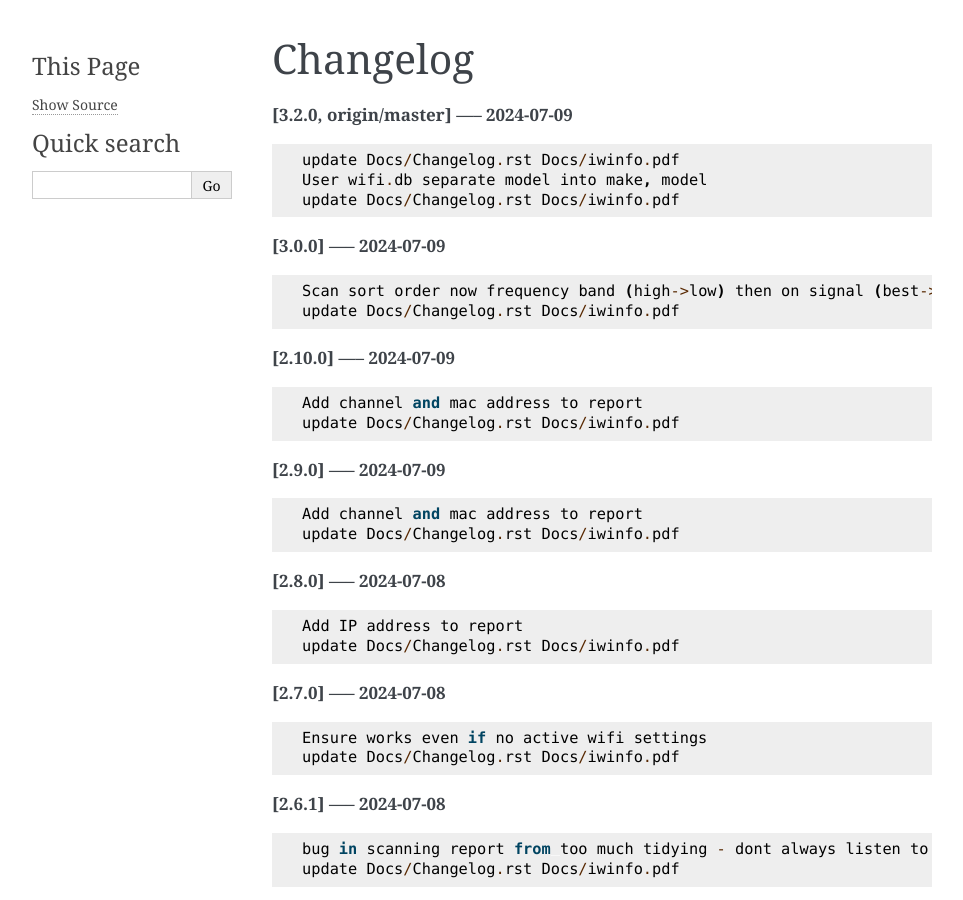
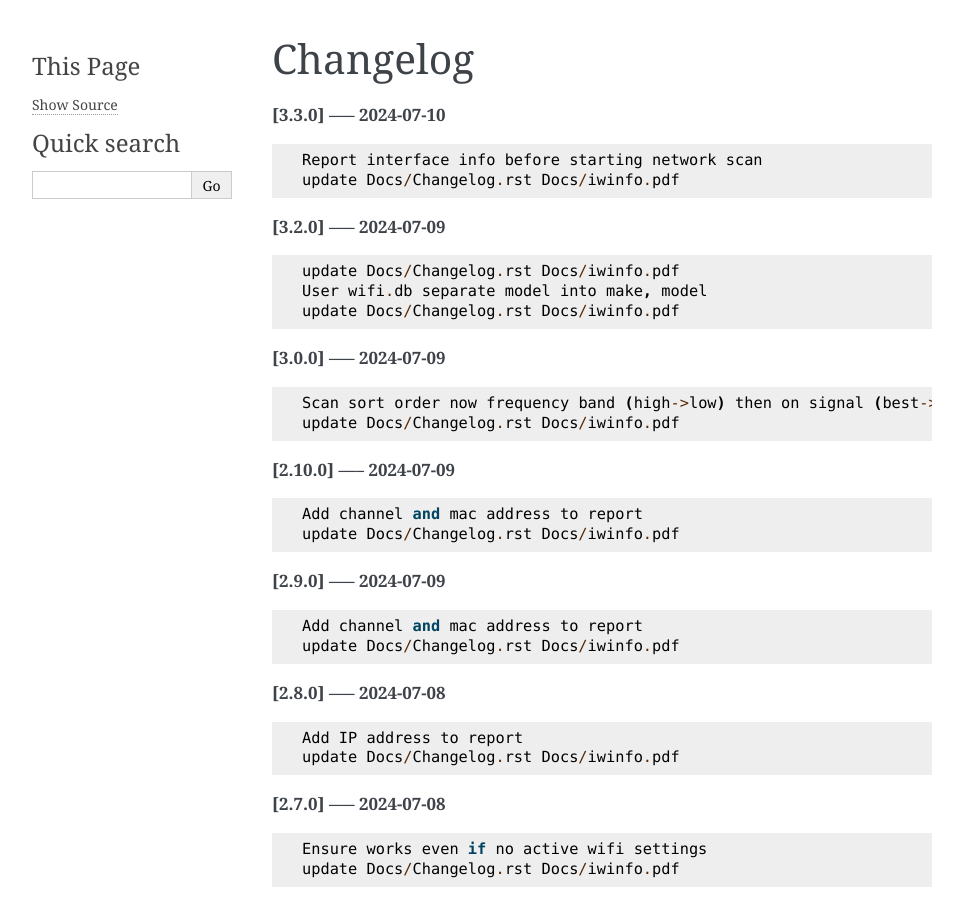
Before and after one commit to gene-git/iwinfo, a Sphinx documentation site: the page built from Docs/Changelog.rst, in a window 1280 px wide and 900 px high. Shown: the whole window, without its empty margins (148-1111 px from the left). Built offline with Sphinx 7.4.7, drawn with Linux system fonts in a browser that asks for light colours; pages that are not in the unit, such as notebooks, are missing from menus.

Commit message:
update Docs/Changelog.rst Docs/iwinfo.pdf

```diff
--- a/Docs/Changelog.rst
+++ b/Docs/Changelog.rst
@@ -1,7 +1,13 @@
 Changelog
 =========
 
-**[3.2.0, origin/master] ----- 2024-07-09** ::
+**[3.3.0] ----- 2024-07-10** ::
+
+	    Report interface info before starting network scan
+	    update Docs/Changelog.rst Docs/iwinfo.pdf
+
+
+**[3.2.0] ----- 2024-07-09** ::
 
 	    update Docs/Changelog.rst Docs/iwinfo.pdf
 	    User wifi.db separate model into make, model
```
Also changed, not shown: 1 other file.
